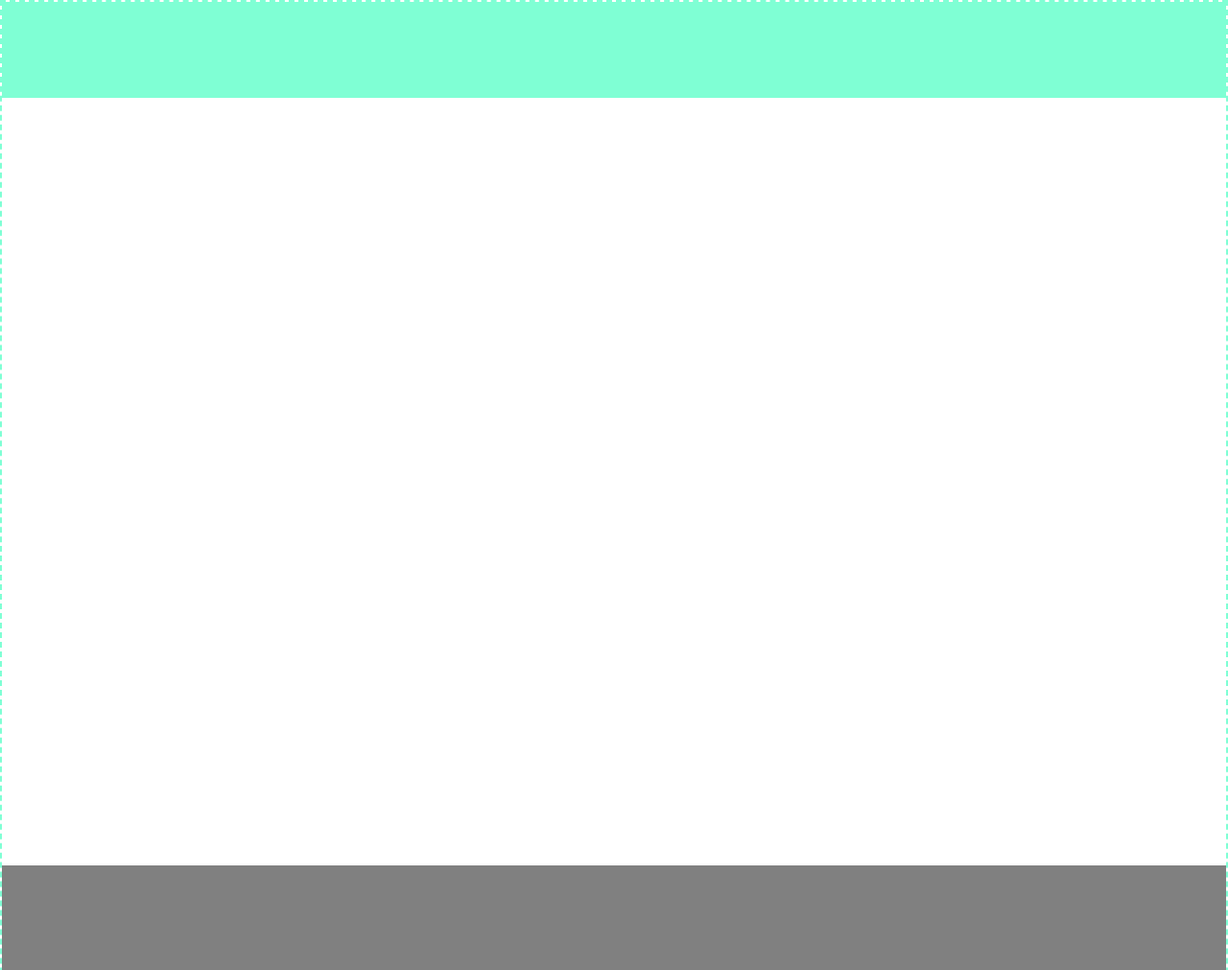
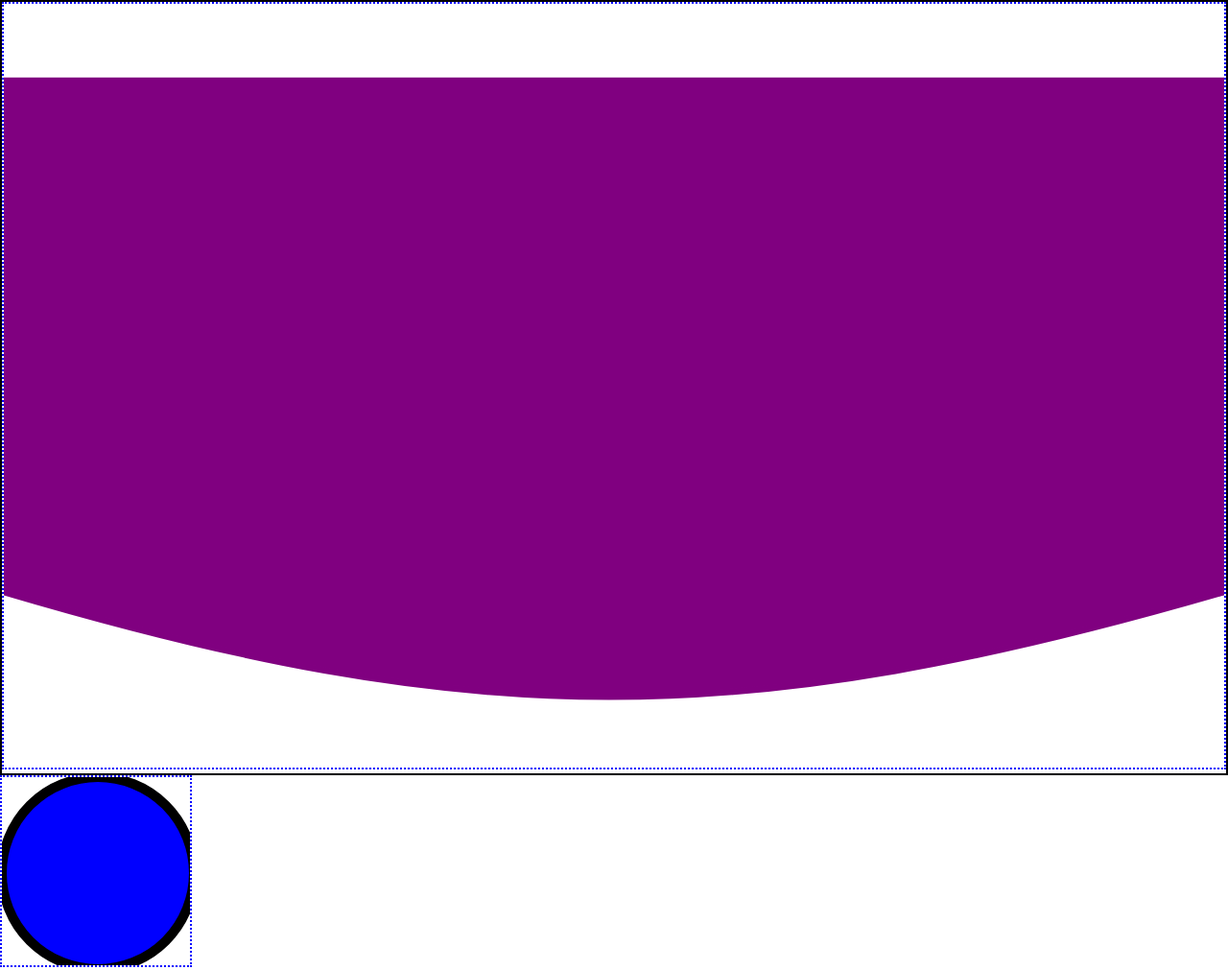
Before and after one commit to Jack-Sinn/svgPractice, a website built with Vite: page index.html in a window 1280 px wide. Shown: the top 1011 px of the page at 96% size. Built offline with nearby package versions, Linux system fonts and the light colour scheme.

Commit message:
drawing custom svgs

```diff
--- a/src/content.ts
+++ b/src/content.ts
@@ -1,6 +1,10 @@
 export function setupContent() {
   document.querySelector<HTMLDivElement>("#content")!.innerHTML = `
-<div></div>
+  <div>
+  <svg width="200" height="200">
+    <use xlink:href="src/source.svg#circle1" />
+  </svg>
+</div>
 `;
   console.log("content.tsx");
 }
--- a/src/header.ts
+++ b/src/header.ts
@@ -1,6 +1,19 @@
 export function setupHeader() {
   document.querySelector<HTMLDivElement>("#header")!.innerHTML = `
-    <nav></nav>
+  <div>
+  <svg
+    width="200"
+    height="100"
+    viewBox="0 0 200 100"
+    fill="purple"
+    xmlns="http://www.w3.org/2000/svg"
+  >
+    <path
+      d="M0 0V83.8183C76.9376 106.605 120.705 106.85 200 83.8183V0H1Z"
+      stroke="purple"
+    />
+  </svg>
+</div>
     `;
   console.log("header.tsx");
 }
--- a/src/style.scss
+++ b/src/style.scss
@@ -8,22 +8,35 @@
 #container {
   width: 100%;
   height: fit-content;
-  border:2px dashed aquamarine;
   background-color: white;
+  padding: 0px; margin: 0px;
 }
 #header{
   width: 100%;
-  height: 100px;
-  background-color: gray;
+  height: fit-content;
+  svg{
+    width: 100%;
+    height: 100vh;
+    border: 2px dotted blue;
+  }
   nav{
     width: 100%;
     height: 100px;
     background-color: aquamarine;
   }
+  border: 2px solid black;
 }
 #content{
   width: 100%;
   height: 100vh;
+  svg{
+    border: 2px dotted blue;
+  }
+  img{
+    border:2px dotted green;
+    width: fit-content;
+    height: fit-content;
+  }
 }
 #footer{
   width: 100%;
```
Also changed, not shown: src/examples/counter.ts (deleted, +0 -9 lines), src/examples/main.ts (deleted, +0 -24 lines), src/writingFile.html (+11 -0 lines), public/headSwoop.svg (added), src/source.svg (added).
